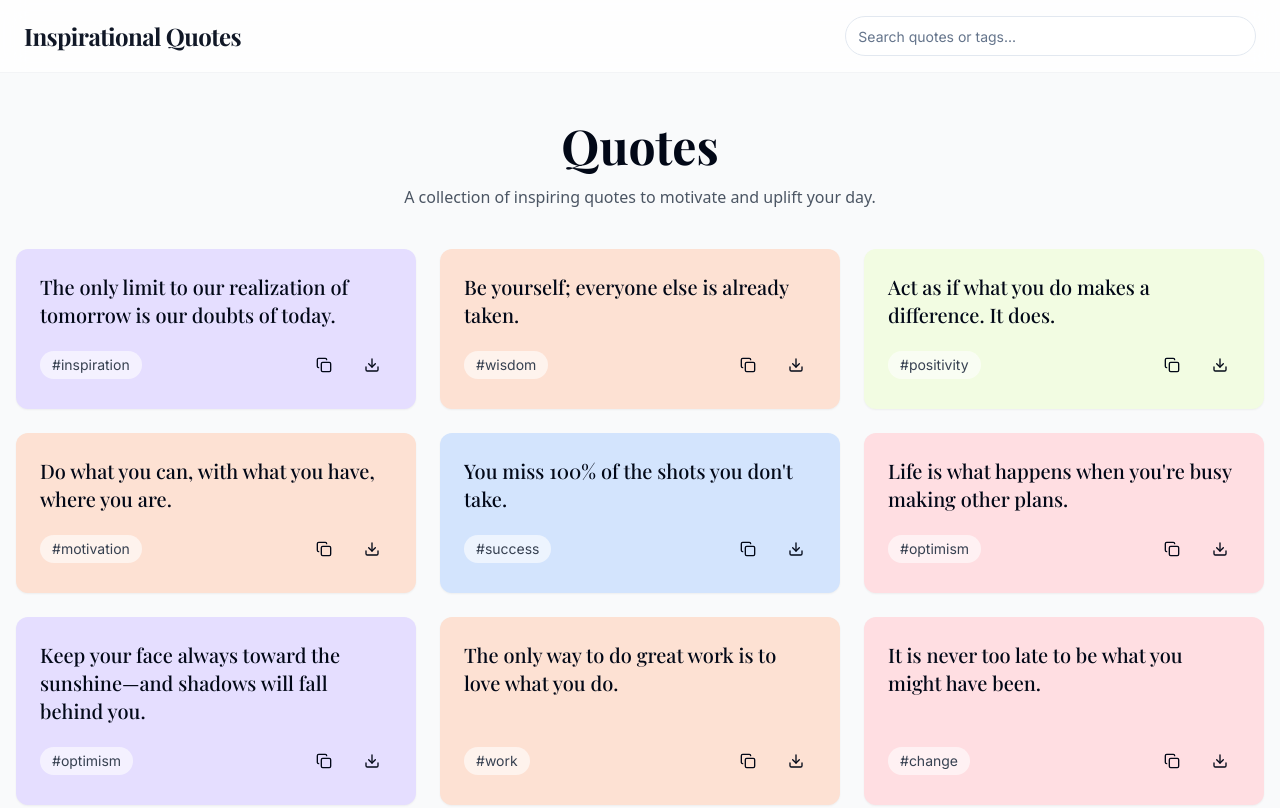
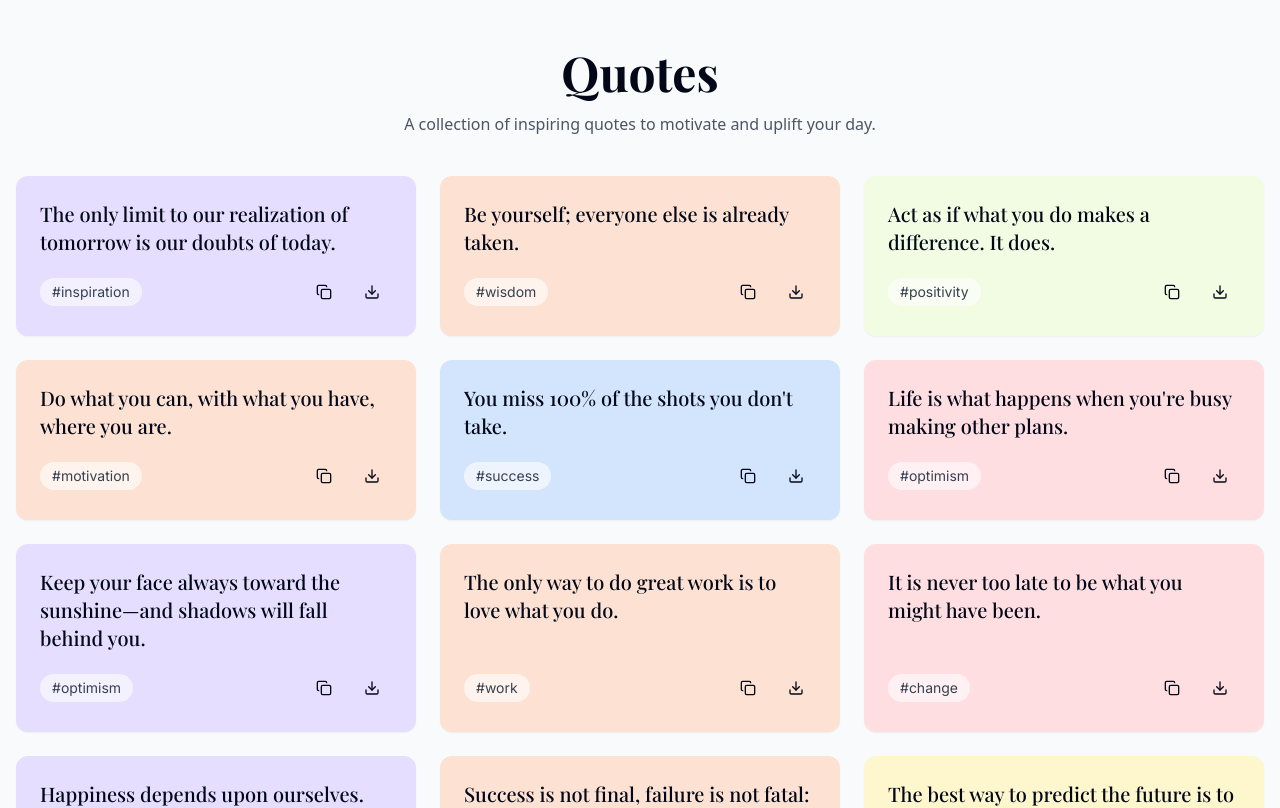
Before and after one commit to Harshkumar2005/pastel-ponder-garden-53, a React (Vite) app: page / in a window 1280 px wide. Shown: the top 808 px of the page. Built offline with nearby package versions, Linux system fonts and the light colour scheme.

Commit message:
Visual edit in Lovable
Edited UI in Lovable

```diff
--- a/src/components/Navbar.tsx
+++ b/src/components/Navbar.tsx
@@ -1,40 +1,28 @@
-
 import React, { useState } from "react";
 import { Link } from "react-router-dom";
 import { Input } from "@/components/ui/input";
-
 interface NavbarProps {
   onSearch: (query: string) => void;
 }
-
-const Navbar: React.FC<NavbarProps> = ({ onSearch }) => {
+const Navbar: React.FC<NavbarProps> = ({
+  onSearch
+}) => {
   const [searchQuery, setSearchQuery] = useState("");
-
   const handleSearchChange = (e: React.ChangeEvent<HTMLInputElement>) => {
     const value = e.target.value;
     setSearchQuery(value);
     onSearch(value);
   };
-
-  return (
-    <nav className="sticky top-0 z-10 bg-white/80 backdrop-blur-md border-b border-gray-100 px-4 py-4 md:px-6">
+  return <nav className="sticky top-0 z-10 bg-white/80 backdrop-blur-md border-b border-gray-100 px-4 py-4 md:px-6 hidden">
       <div className="max-w-7xl mx-auto flex flex-col md:flex-row items-center justify-between gap-4">
         <Link to="/" className="font-playfair text-2xl font-bold tracking-tight text-gray-900">
           Inspirational Quotes
         </Link>
 
         <div className="w-full md:w-1/3 max-w-md">
-          <Input
-            type="search"
-            placeholder="Search quotes or tags..."
-            className="w-full"
-            value={searchQuery}
-            onChange={handleSearchChange}
-          />
+          <Input type="search" placeholder="Search quotes or tags..." className="w-full" value={searchQuery} onChange={handleSearchChange} />
         </div>
       </div>
-    </nav>
-  );
+    </nav>;
 };
-
 export default Navbar;
```
